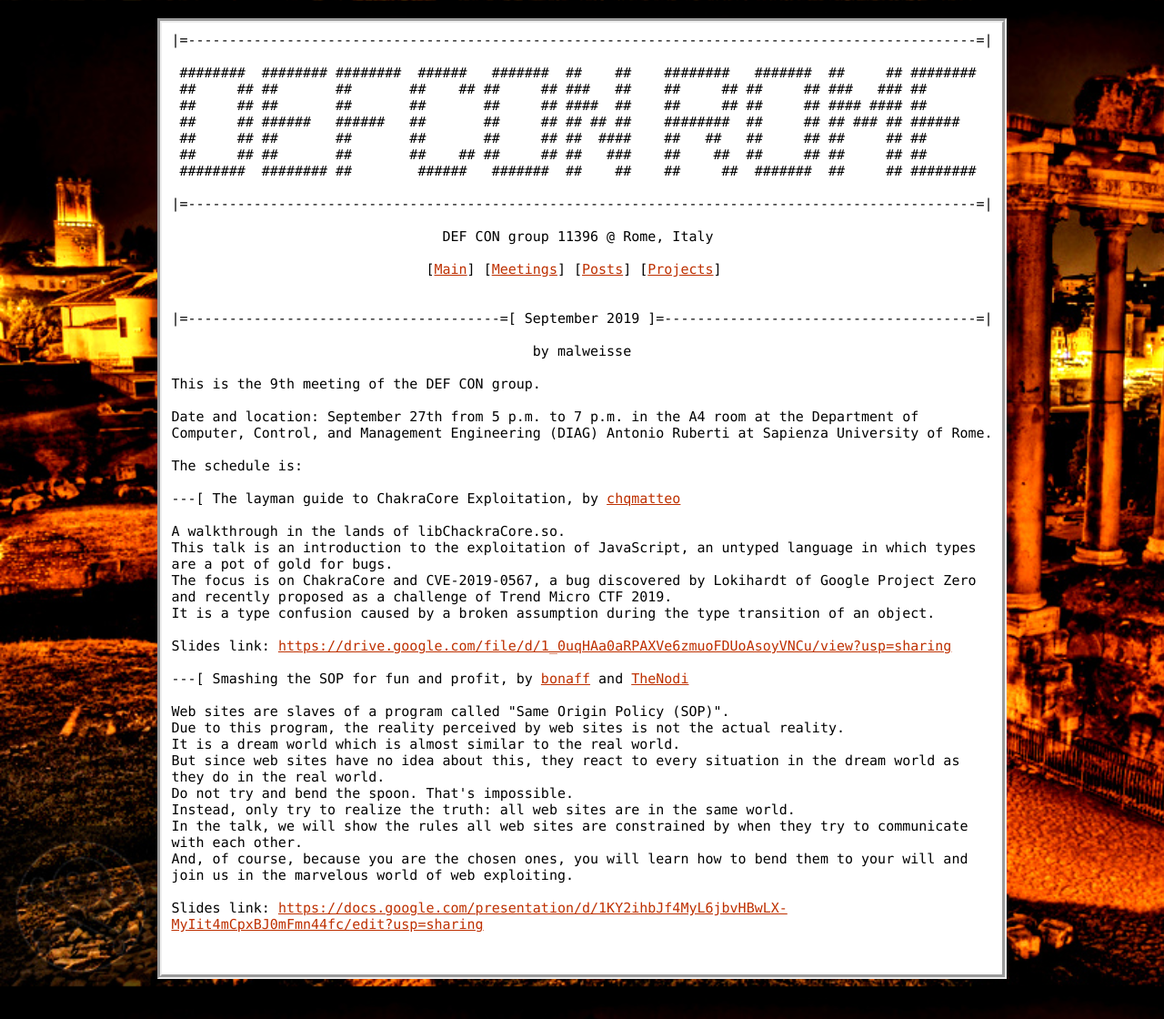
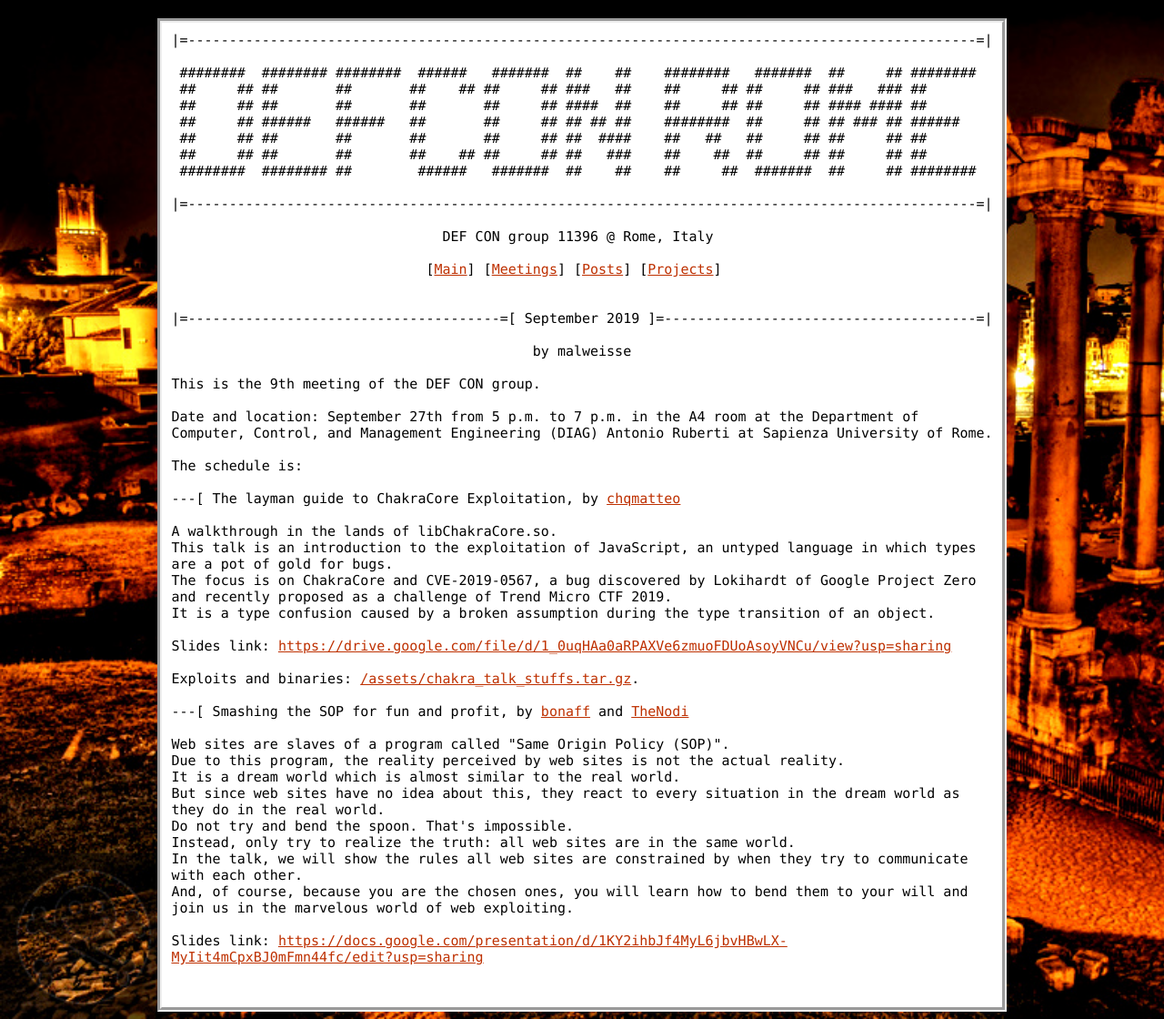
Before and after one commit to DEFCON753/defcon753.github.io, a Jekyll site: the page built from _posts/2019-09-13-meeting-sep27.html, in a window 1280 px wide. Shown: the whole page at 91% size. Built offline with Jekyll 4.4.1, drawn with Linux system fonts in a browser that asks for light colours.

Commit message:
chackra talk stuffs

```diff
--- a/_posts/2019-09-13-meeting-sep27.html
+++ b/_posts/2019-09-13-meeting-sep27.html
@@ -14,12 +14,14 @@
 
 ---[ The layman guide to ChakraCore Exploitation, by <a href="https://twitter.com/chqmatteo">chqmatteo</a>
 
-A walkthrough in the lands of libChackraCore.so.
+A walkthrough in the lands of libChakraCore.so.
 This talk is an introduction to the exploitation of JavaScript, an untyped language in which types are a pot of gold for bugs.
 The focus is on ChakraCore and CVE-2019-0567, a bug discovered by Lokihardt of Google Project Zero and recently proposed as a challenge of Trend Micro CTF 2019.
 It is a type confusion caused by a broken assumption during the type transition of an object.
 
 Slides link: <a href="https://drive.google.com/file/d/1_0uqHAa0aRPAXVe6zmuoFDUoAsoyVNCu/view?usp=sharing">https://drive.google.com/file/d/1_0uqHAa0aRPAXVe6zmuoFDUoAsoyVNCu/view?usp=sharing</a>
+
+Exploits and binaries: <a href="{{ site.baseurl }}/assets/chakra_talk_stuffs.tar.gz">{{ site.baseurl }}/assets/chakra_talk_stuffs.tar.gz</a>.
 
 ---[ Smashing the SOP for fun and profit, by <a href="https://twitter.com/bonaff3">bonaff</a> and <a href="https://twitter.com/thenodi95">TheNodi</a>
 
```
Also changed, not shown: 1 other file.
